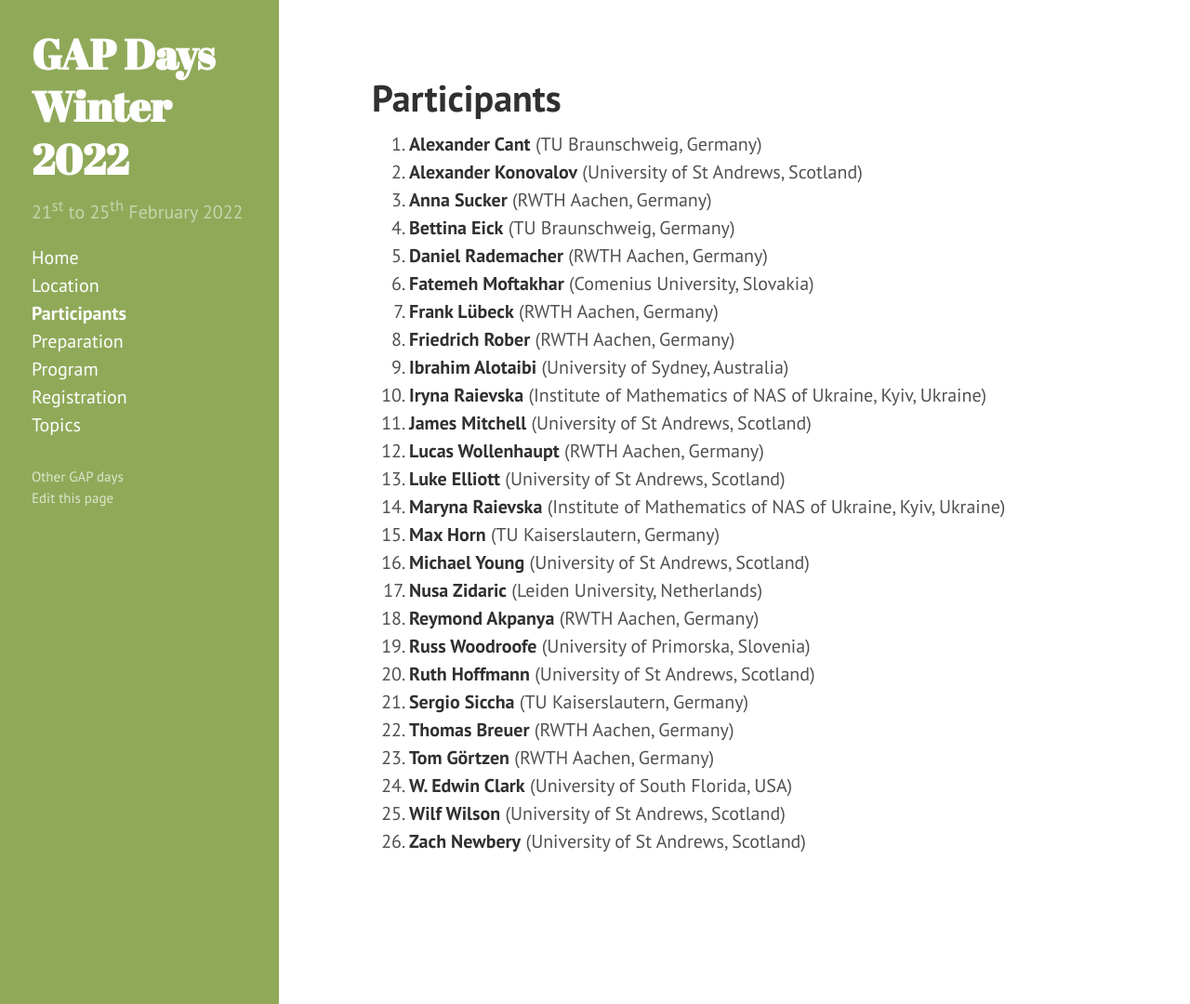
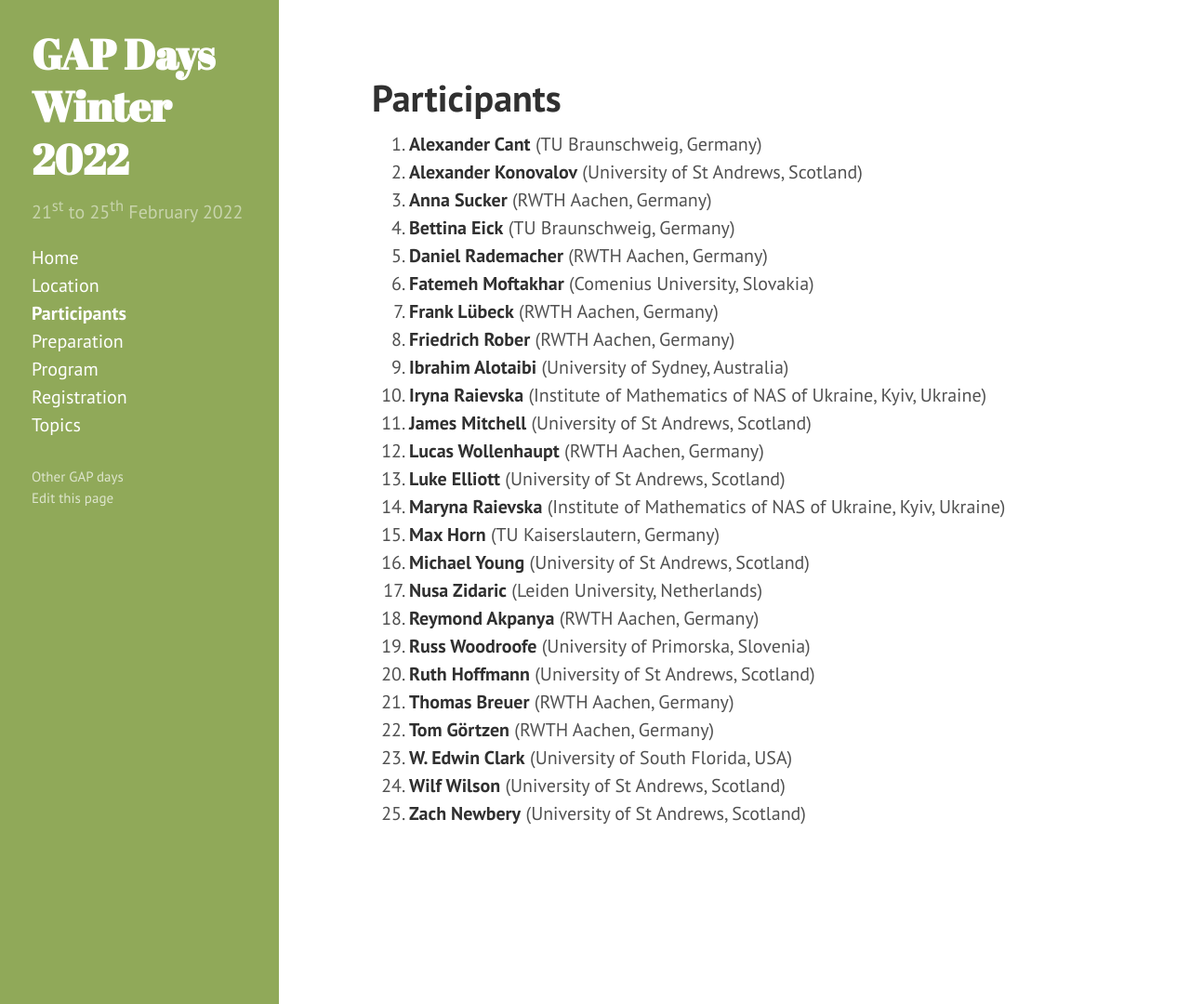
Before and after one commit to gapdays/gapdays2022-winter, a Jekyll site: the page built from participants.md, in a window 1280 px wide and 1080 px high. Shown: the whole window at 93% size. Built offline with Jekyll 4.4.1, drawn with Linux system fonts in a browser that asks for light colours.

Commit message:
Sergio is not participating after all

```diff
--- a/participants.md
+++ b/participants.md
@@ -18,7 +18,6 @@ participants:
   - {name: Nusa Zidaric, affiliation: "Leiden University, Netherlands"}
   - {name: Maryna Raievska, affiliation: "Institute of Mathematics of NAS of Ukraine, Kyiv, Ukraine"}
   - {name: Iryna Raievska, affiliation: "Institute of Mathematics of NAS of Ukraine, Kyiv, Ukraine"}
-  - {name: Sergio Siccha, affiliation: "TU Kaiserslautern, Germany"}
   - {name: Thomas Breuer, affiliation: "RWTH Aachen, Germany"}
   - {name: Tom Görtzen, affiliation: "RWTH Aachen, Germany"}
   - {name: Friedrich Rober, affiliation: "RWTH Aachen, Germany"}
```
